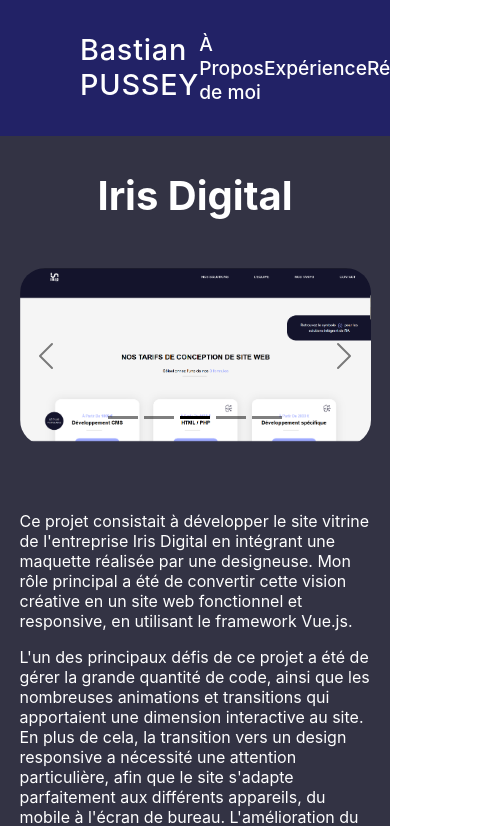
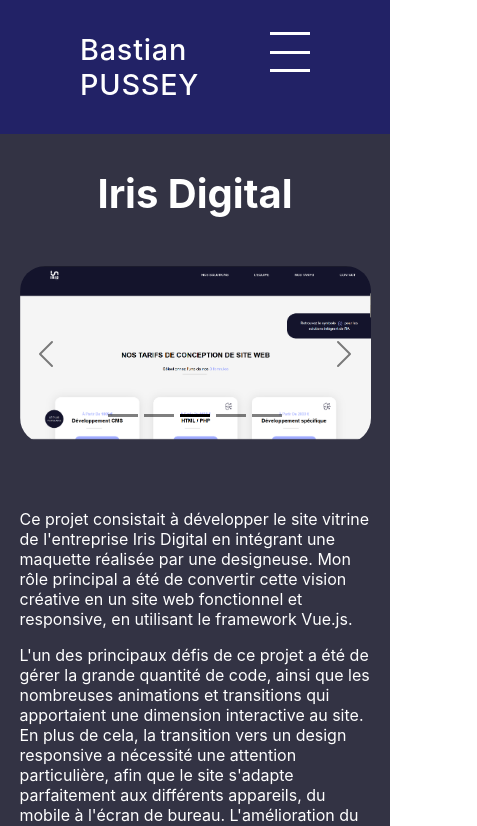
Before and after one commit to BastianGH/Portfolio, a React (Create React App) app in the folder frontend/: page /achievements/1 in a window 390 px wide. Shown: the top 826 px of the page, 477 px wide, since content can reach past the window. Built offline with nearby package versions, Linux system fonts and the light colour scheme.

Commit message:
Burger menu done

```diff
--- a/frontend/src/Layout/Header/Header.css
+++ b/frontend/src/Layout/Header/Header.css
@@ -3,6 +3,7 @@
   justify-content: space-between;
   padding: 2rem 5rem;
   background-color: #226;
+  position: relative;
 }
 
 .title-name {
@@ -25,3 +26,73 @@
   font-size: 1.2rem;
   font-weight: 500;
 }
+.icon {
+  display: none;
+}
+
+@media screen and (max-width: 1000px) {
+  .header-nav {
+    display: none;
+  }
+  .icon {
+    display: block;
+  }
+  .burger-icon,
+  .cross-icon {
+    display: flex;
+    flex-direction: column;
+    justify-content: space-between;
+    height: 40px;
+    width: 40px;
+  }
+  .burger-icon div,
+  .cross-icon div {
+    width: 100%;
+    height: 3px;
+    background-color: #fff;
+  }
+
+  .burger-icon div {
+    width: 100%;
+  }
+  .cross-icon div {
+    transform-origin: left;
+    width: 51px;
+  }
+  .cross-icon div:first-child {
+    rotate: 45deg;
+  }
+  .cross-icon div:last-child {
+    rotate: 315deg;
+  }
+
+  .burger-menu {
+    position: absolute;
+    bottom: -210px;
+    left: 0;
+    right: 0;
+    background-color: #226;
+    z-index: 1;
+  }
+  .header-nav-list {
+    display: flex;
+    flex-direction: column;
+    gap: 20px;
+    padding: 25px 0;
+  }
+  .header-nav-list li {
+    position: relative;
+    width: 80%;
+    text-align: center;
+    display: flex;
+    flex-direction: column;
+    gap: 20px;
+  }
+  .header-nav-list li:not(:last-child)::after {
+    content: "";
+    display: block;
+    background-color: #fff;
+    width: 100%;
+    height: 1px;
+  }
+}
--- a/frontend/src/Layout/Header/Header.js
+++ b/frontend/src/Layout/Header/Header.js
@@ -1,7 +1,14 @@
 import "./Header.css";
 import { NavLink } from "react-router-dom";
+import { useState } from "react";
 
 function Header() {
+  const [burgerState, setBurgerState] = useState(false);
+
+  const burgerMenu = () => {
+    setBurgerState(!burgerState);
+  };
+
   return (
     <header className="header">
       <NavLink to="/">
@@ -20,6 +27,35 @@
           </li>
         </ul>
       </nav>
+      <div className="icon" onClick={burgerMenu}>
+        {!burgerState ? (
+          <div className="burger-icon">
+            <div></div>
+            <div></div>
+            <div></div>
+          </div>
+        ) : (
+          <>
+            <div className="cross-icon">
+              <div></div>
+              <div></div>
+            </div>
+            <nav className="burger-menu">
+              <ul className="header-nav-list">
+                <li>
+                  <NavLink to="about">À Propos de moi</NavLink>
+                </li>
+                <li>
+                  <NavLink to="experience">Expérience</NavLink>
+                </li>
+                <li>
+                  <NavLink to="achievements">Réalisations</NavLink>
+                </li>
+              </ul>
+            </nav>
+          </>
+        )}
+      </div>
     </header>
   );
 }
```
